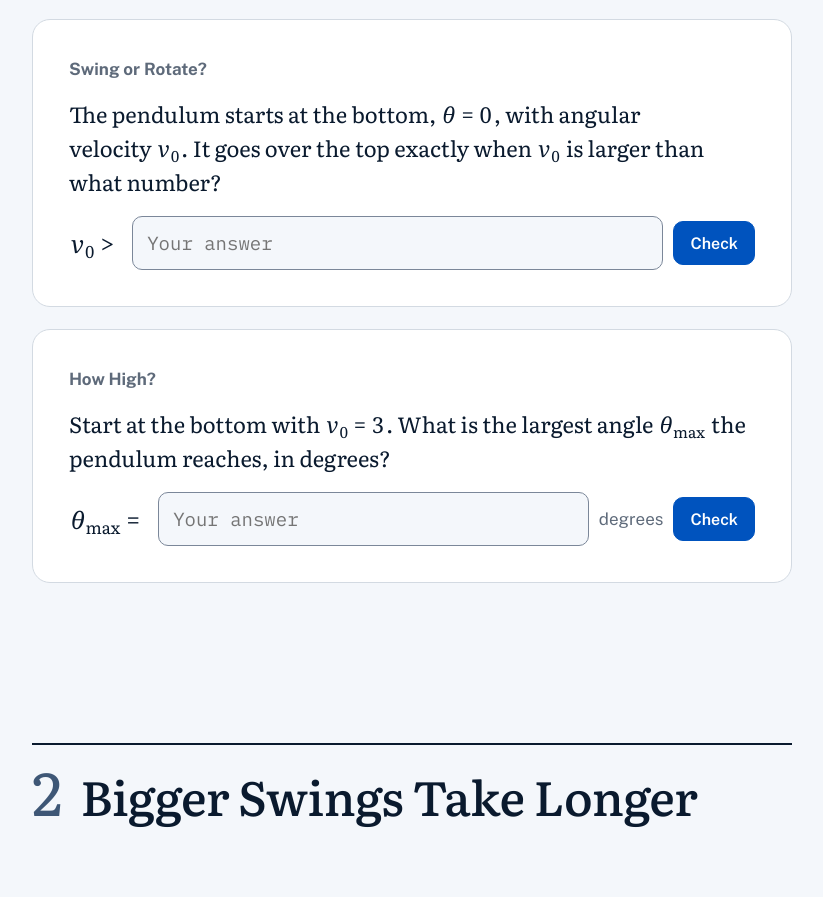
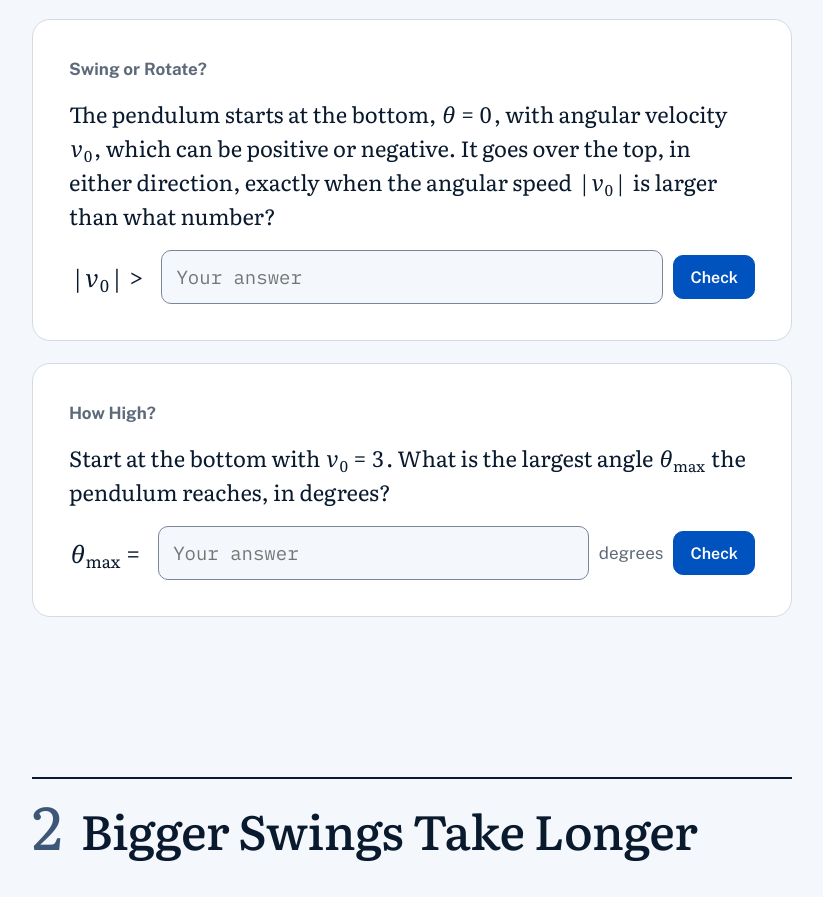
Before and after one commit to RizeComputerScience/diffeq1-pendulum-nonlinear, a plain HTML site: page index.html in a window 1280 px wide. Shown: the part 2176-3073 px from the top of the page, without its empty margins (228-1051 px from the left). Drawn offline with nearby package versions, Linux system fonts and the light colour scheme; a web font is replaced by a local one.

Commit message:
Publish The Pendulum and Other Nonlinear Systems (built 2026-11-16)

```diff
--- a/index.html
+++ b/index.html
@@ -2854,14 +2854,14 @@ function readAHTML() {
   return h;
 }
 var ENERGY = ['#ex-energy', 'Reread the energy paragraph'];
-reg('q-rotate', { ask: 'v_0 >', num: true, ans: '4', tol: 0.011,
+reg('q-rotate', { ask: '|v_0| >', num: true, ans: '4', tol: 0.011,
   wrongs: [['2', '2 is `ω_0`. Going over the top needs `F{1}{2}v_0^2 − 4` to be more than the upright energy 4.', ENERGY],
     [['2.83', '2.828', 'sqrt(8)', '√8'], 'That is `sqrt(8)`, the speed that reaches `90°`, where `E = 0`. The top needs energy 4, not 0.', ENERGY],
     ['8', '8 is `F{1}{2}v_0^2` at the threshold. Solve `F{1}{2}v_0^2 = 8` for `v_0`.', ENERGY],
     ['16', '16 is `v_0^2` at the threshold. Take its square root.', ENERGY]],
   hints: ['Set `F{1}{2}v_0^2 − 4` equal to the energy of the upright position.'], teach: ENERGY }, 'rotate');
 function rotateHTML() {
-  return card('Swing or Rotate?', '<p class="ptext">' + P('The pendulum starts at the bottom, `θ = 0`, with angular velocity `v_0`. It goes over the top exactly when `v_0` is larger than what number?') + '</p>' + typed('q-rotate'), 'card-rotate');
+  return card('Swing or Rotate?', '<p class="ptext">' + P('The pendulum starts at the bottom, `θ = 0`, with angular velocity `v_0`, which can be positive or negative. It goes over the top, in either direction, exactly when the angular speed `|v_0|` is larger than what number?') + '</p>' + typed('q-rotate'), 'card-rotate');
 }
 reg('q-height', { ask: 'θ_("max") =', num: true, ans: '97.25', also: ['97.2', '97.18'], tol: 0.255, units: 'degrees',
   wrongs: [[['82.8', '82.82'], 'That solves `cos θ_("max") = F{1}{8}`. The sign is negative: `F{1}{2} = −4 cos θ_("max")`, so `cos θ_("max") = −F{1}{8}`.', ENERGY],
```
